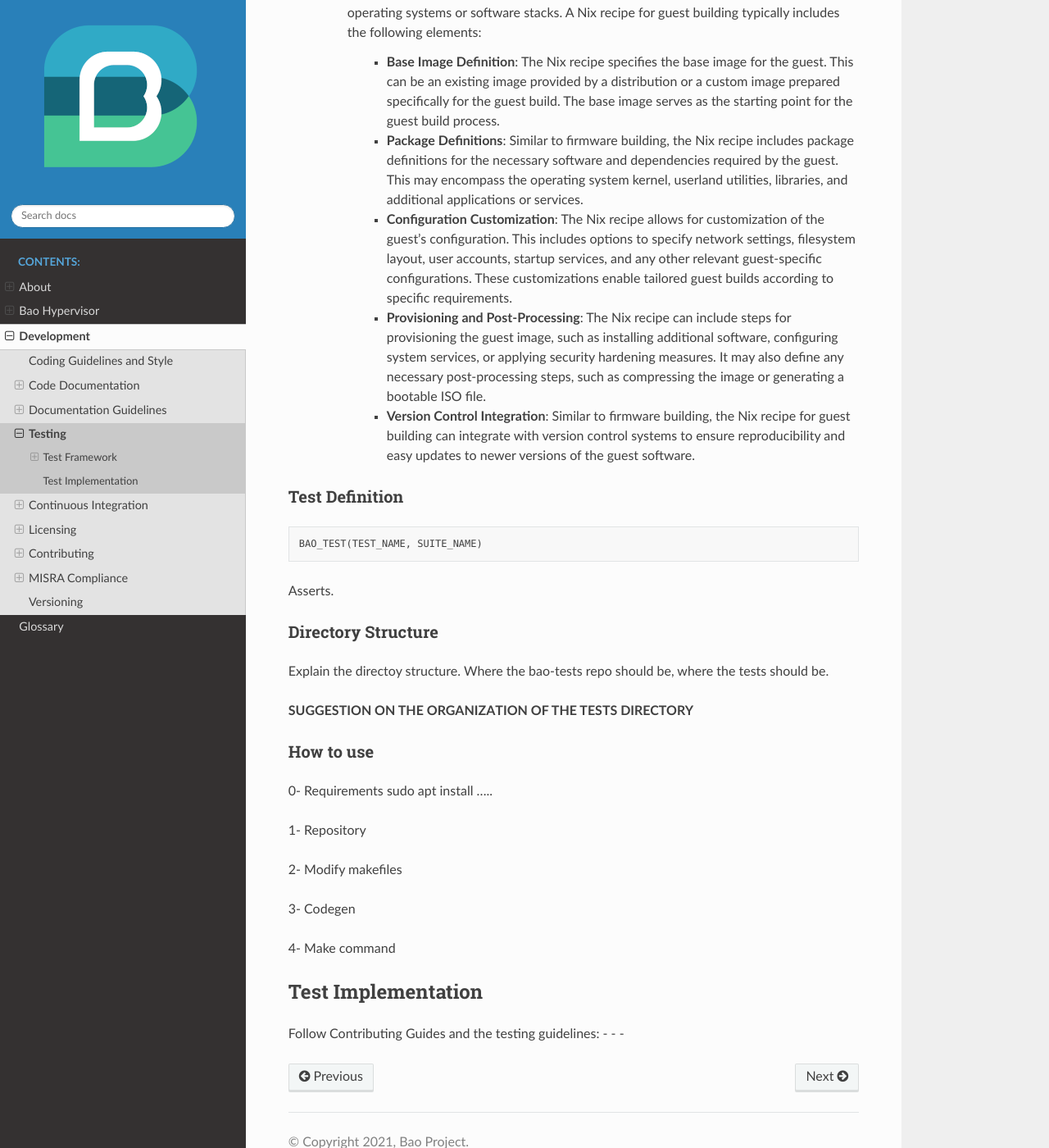
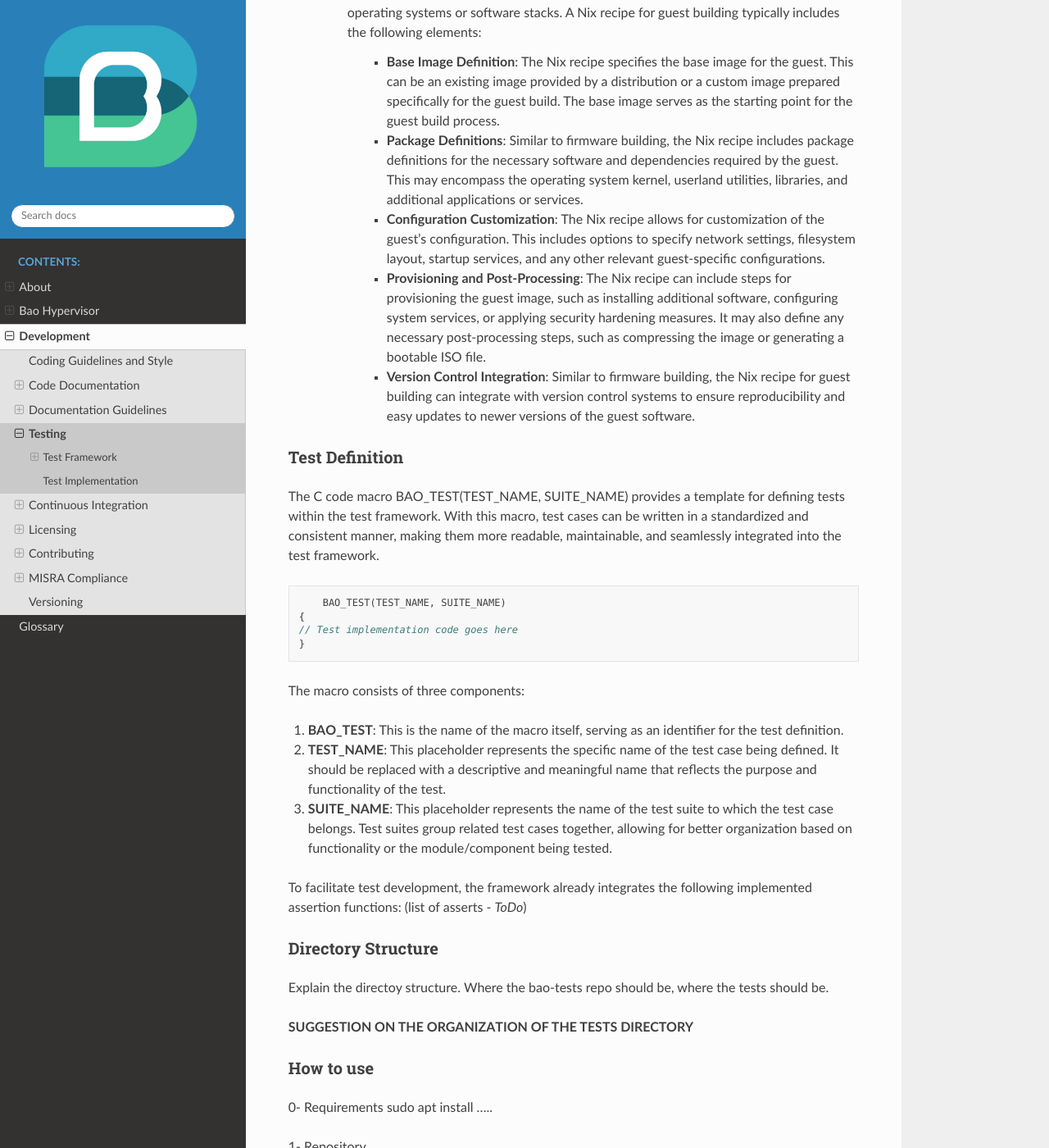
Before and after one commit to bao-project/bao-docs, a Sphinx documentation site: the page built from source/development/testing.rst, in a window 1280 px wide and 1400 px high, scrolled down 2232 px. Shown: the whole window at 82% size. Built offline with Sphinx 7.4.7 and the Read the Docs theme 2.0.0, drawn with Linux system fonts in a browser that asks for light colours.

Commit message:
feat(skeleton): test definition description draft
Signed-off-by: Diogo21Costa <diogoandreveigacosta@gmail.com>

```diff
--- a/source/development/testing.rst
+++ b/source/development/testing.rst
@@ -48,7 +48,7 @@ Concepts
 
 		- **Base Image Definition**: The Nix recipe specifies the base image for the guest. This can be an existing image provided by a distribution or a custom image prepared specifically for the guest build. The base image serves as the starting point for the guest build process.
 		- **Package Definitions**: Similar to firmware building, the Nix recipe includes package definitions for the necessary software and dependencies required by the guest. This may encompass the operating system kernel, userland utilities, libraries, and additional applications or services.
-		- **Configuration Customization**: The Nix recipe allows for customization of the guest's configuration. This includes options to specify network settings, filesystem layout, user accounts, startup services, and any other relevant guest-specific configurations. These customizations enable tailored guest builds according to specific requirements.
+		- **Configuration Customization**: The Nix recipe allows for customization of the guest's configuration. This includes options to specify network settings, filesystem layout, startup services, and any other relevant guest-specific configurations.
 		- **Provisioning and Post-Processing**: The Nix recipe can include steps for provisioning the guest image, such as installing additional software, configuring system services, or applying security hardening measures. It may also define any necessary post-processing steps, such as compressing the image or generating a bootable ISO file.
 		- **Version Control Integration**: Similar to firmware building, the Nix recipe for guest building can integrate with version control systems to ensure reproducibility and easy updates to newer versions of the guest software.
 
@@ -56,12 +56,23 @@ Concepts
 Test Definition
 ***************
 
+The C code macro BAO_TEST(TEST_NAME, SUITE_NAME) provides a template for defining tests within the test framework. With this macro, test cases can be written in a standardized and consistent manner, making them more readable, maintainable, and seamlessly integrated into the test framework.
+
 .. code-block:: c
 
-    BAO_TEST(TEST_NAME, SUITE_NAME)
+	BAO_TEST(TEST_NAME, SUITE_NAME)
+    {
+    // Test implementation code goes here
+    }
+
+The macro consists of three components:
+
+1. **BAO_TEST**: This is the name of the macro itself, serving as an identifier for the test definition.
+2. **TEST_NAME**: This placeholder represents the specific name of the test case being defined. It should be replaced with a descriptive and meaningful name that reflects the purpose and functionality of the test.
+3. **SUITE_NAME**: This placeholder represents the name of the test suite to which the test case belongs. Test suites group related test cases together, allowing for better organization based on functionality or the module/component being tested.
 
 
-Asserts.
+To facilitate test development, the framework already integrates the following implemented assertion functions: (list of asserts - *ToDo*)
 
 Directory Structure
 *******************
```
